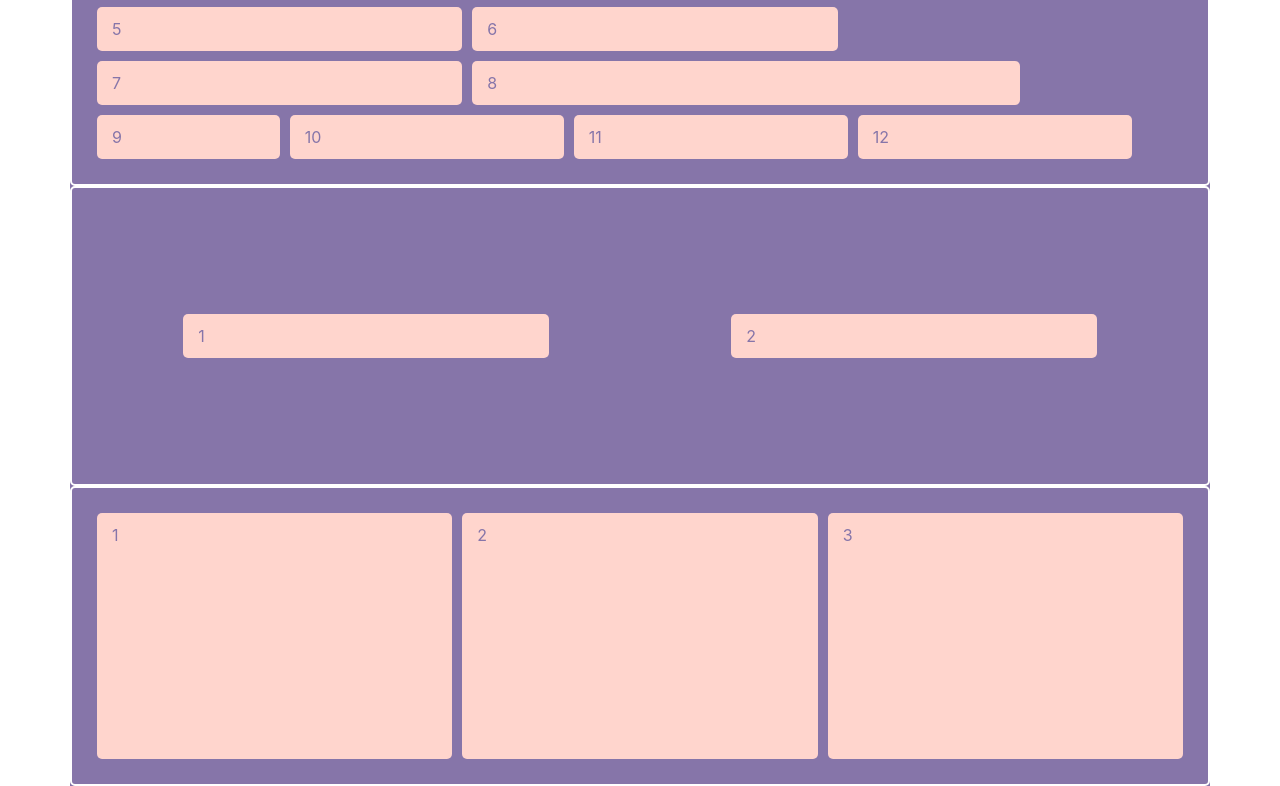
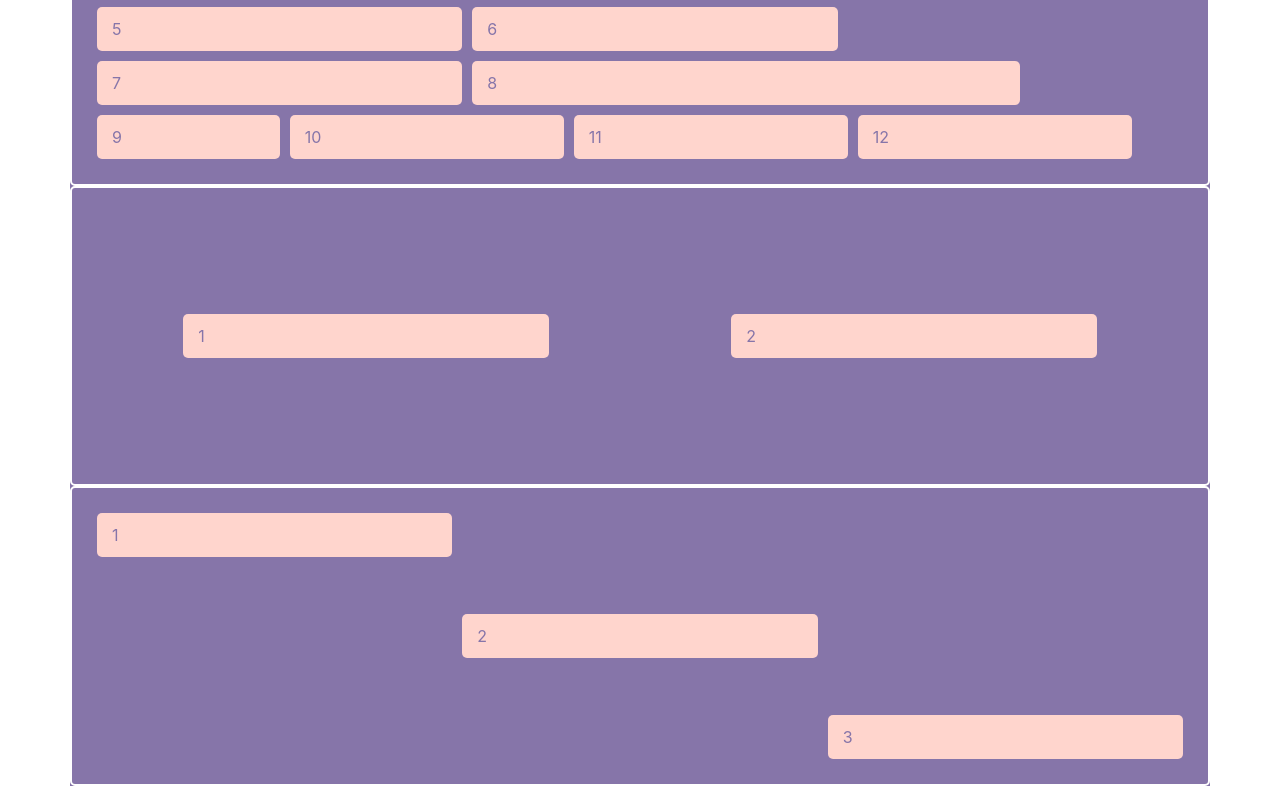
Before and after one commit to JebHarrison/Bootstrap-challenge, a plain HTML site: page index.html in a window 1280 px wide. Shown: the part 784-1570 px from the top of the page. Drawn offline with nearby package versions, Linux system fonts and the light colour scheme.

Commit message:
aligned-self-start, center and end of 1, 2 and 3

```diff
--- a/index.html
+++ b/index.html
@@ -60,10 +60,10 @@
             <div class="col-4">2</div>
         </div>
 
-        <div class="row">
-            <div class="col">1</div>
-            <div class="col">2</div>
-            <div class="col">3</div>
+        <div class="row justify-content-space-between">
+            <div class="col align-self-start">1</div>
+            <div class="col align-self-center">2</div>
+            <div class="col align-self-end">3</div>
 
         </div>
 
```
